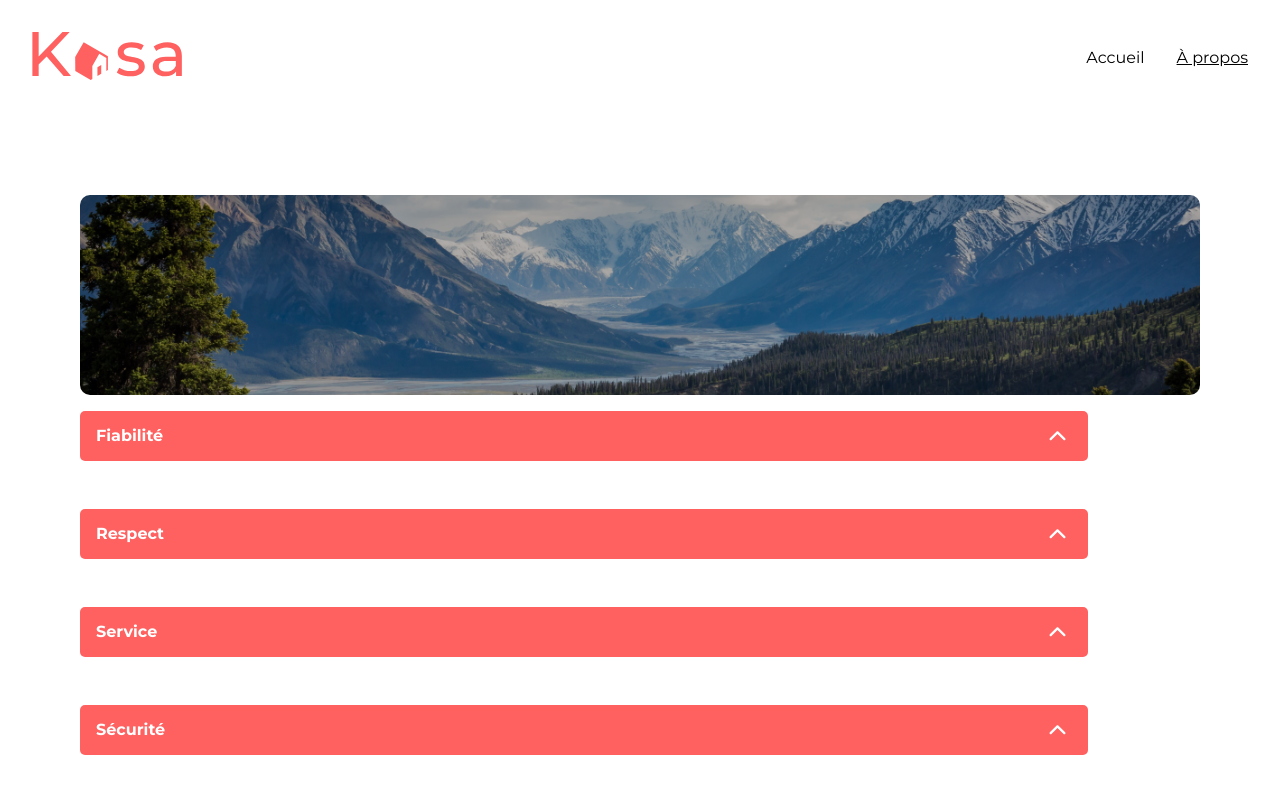
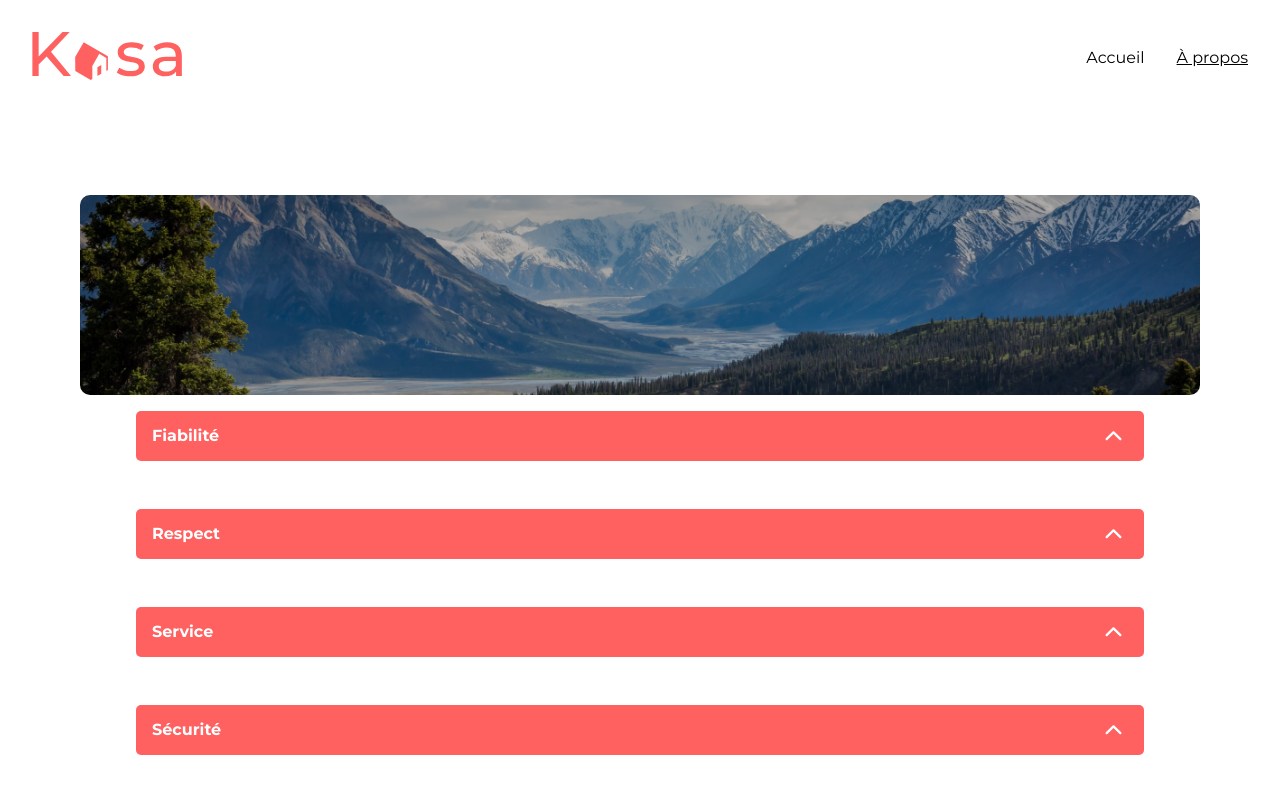
Before and after one commit to pyko7/kasa, a React (Vite) app: page /about in a window 1280 px wide. Shown: the top 800 px of the page. Built offline with nearby package versions, Linux system fonts and the light colour scheme.

Commit message:
chore: rename classes to prevent side effect

```diff
--- a/src/pages/About/About.jsx
+++ b/src/pages/About/About.jsx
@@ -12,7 +12,7 @@ import { collapseListElements } from "./utils";
 const About = () => {
   return (
     <MainLayout>
-      <div className="container">
+      <div className="about">
         <Banner
           title=""
           backgroundImage={bannerBackgroundImage}
--- a/src/pages/About/About.scss
+++ b/src/pages/About/About.scss
@@ -1,6 +1,6 @@
 @import "../../styles/style.scss";
 
-.container {
+.about {
   @include flex-container($direction: column, $align: center);
   width: 100%;
   height: 100%;
--- a/src/pages/Home/Home.jsx
+++ b/src/pages/Home/Home.jsx
@@ -12,7 +12,7 @@ const bannerTitle = "Chez vous, partout et ailleurs";
  */
 const Home = () => {
   return (
-    <div className="container">
+    <div className="home">
       <Banner
         title={bannerTitle}
         backgroundImage={bannerBackgroundImage}
--- a/src/pages/Home/Home.scss
+++ b/src/pages/Home/Home.scss
@@ -1,6 +1,6 @@
 @import "../../styles/style.scss";
 
-.container {
+.home {
   @include flex-container($direction: column, $align: center);
   width: 100%;
   height: 100%;
--- a/src/pages/Housing/Housing.jsx
+++ b/src/pages/Housing/Housing.jsx
@@ -29,7 +29,7 @@ const Housing = () => {
   return (
     <MainLayout>
       {housing && (
-        <div className="container">
+        <div className="housing">
           <div className="housing-picture">
             <img src={housing?.cover} alt="" />
           </div>
--- a/src/pages/Housing/Housing.scss
+++ b/src/pages/Housing/Housing.scss
@@ -1,6 +1,6 @@
 @import "../../styles/style.scss";
 
-.container {
+.housing {
   @include flex-container($direction: column, $align: center);
   width: 100%;
   height: 100%;
```
